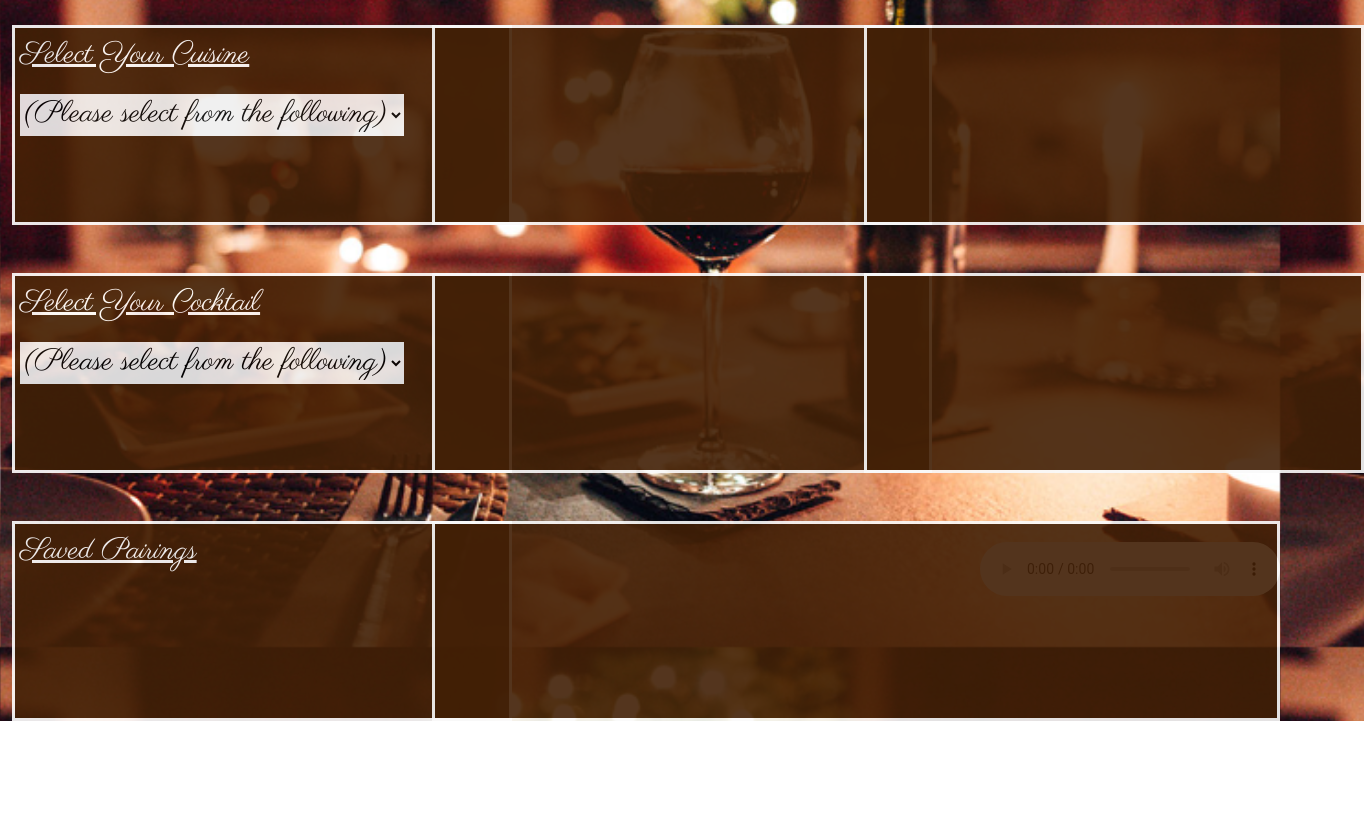
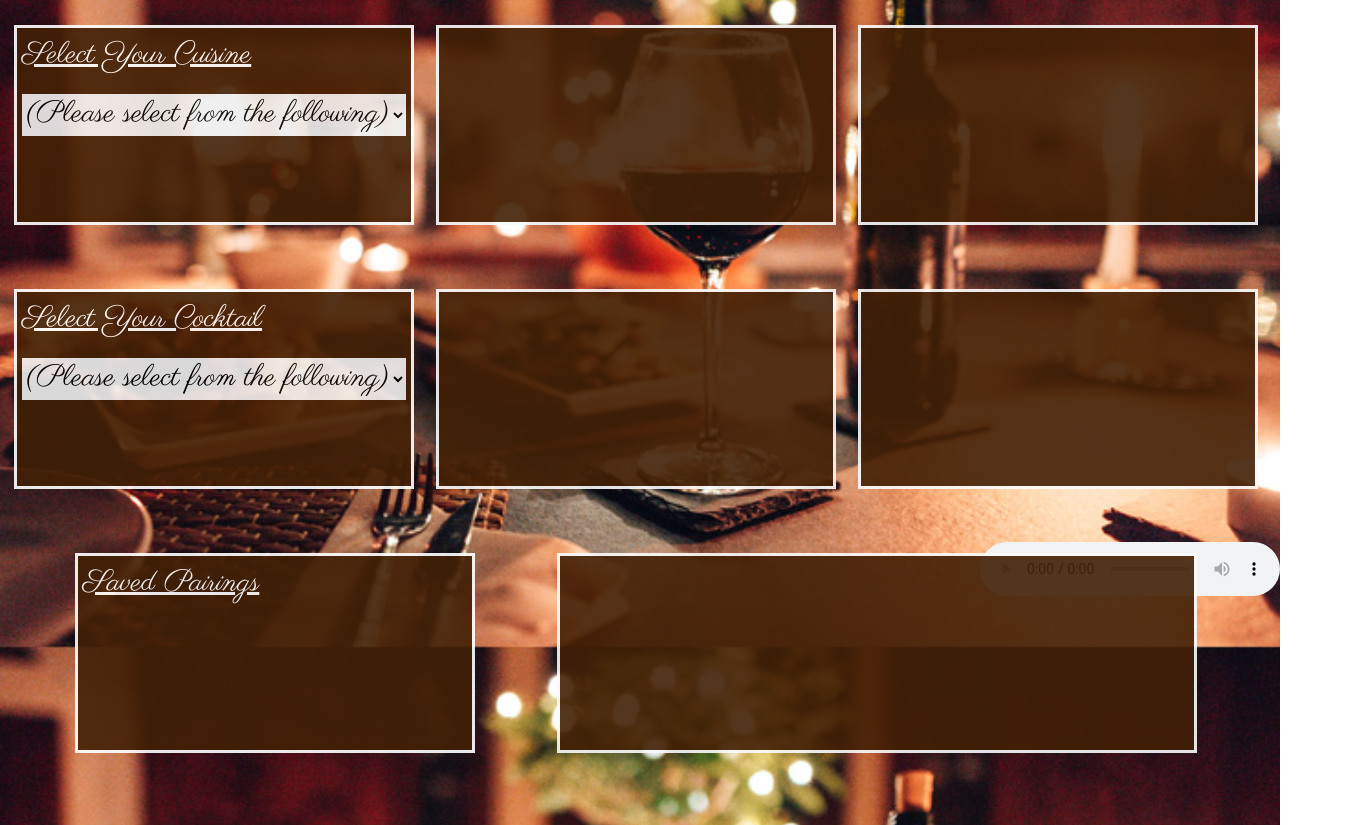
Before and after one commit to JenWariner19/dinner-date-planner, a plain HTML site: page index.html in a window 1280 px wide. Shown: the part 204-1029 px from the top of the page, 1364 px wide, since content can reach past the window. Before the commit the page ends 925 px from the top, so only its background shows below. Drawn offline with nearby package versions, Linux system fonts and the light colour scheme; a web font is replaced by a local one.

Commit message:
updated structure of boxes

```diff
--- a/assets/css/style.css
+++ b/assets/css/style.css
@@ -31,17 +31,30 @@ body {
     background-color: #422006;
     padding: 5px;
     font-size: 30px;
-    display: flex;
-    width: 500px;
+    width:400px;
     height: 200px;
+    margin-right: 20px;
 }
 
 /* boxes for content.. Just need to be positioned */
  section {
     opacity: 0.9;
     font-size: 30px;
-    width: 500px;
+    margin-right: 20px;
+    width:400px;
     height: 200px;
     border: 3px solid #fafafa;
     background-color: #422006;
     }
+
+    @media screen and (max-width: 992px) {
+        section .select-box {
+          width: 50%;
+        }
+      }
+
+      @media screen and (max-width: 768px) {
+        section .select-box {
+          width: 25%;
+        }
+      }
--- a/index.html
+++ b/index.html
@@ -1,5 +1,6 @@
 <!DOCTYPE html>
 <html lang="en">
+
 <head>
     <meta charset="UTF-8">
     <meta http-equiv="X-UA-Compatible" content="IE=edge">
@@ -8,24 +9,26 @@
     <script src="https://cdn.tailwindcss.com"></script>
     <link rel="preconnect" href="https://fonts.googleapis.com">
     <link rel="preconnect" href="https://fonts.gstatic.com" crossorigin>
-    <link href="https://fonts.googleapis.com/css2?family=Euphoria+Script&family=Parisienne&display=swap" rel="stylesheet">
+    <link href="https://fonts.googleapis.com/css2?family=Euphoria+Script&family=Parisienne&display=swap"
+        rel="stylesheet">
     <link rel="stylesheet" href="./assets/css/style.css">
     <script src="https://code.jquery.com/jquery-3.5.1.min.js"
         integrity="sha256-9/aliU8dGd2tb6OSsuzixeV4y/faTqgFtohetphbbj0=" crossorigin="anonymous"></script>
 </head>
-<body class= "background" style="background-image: url('./assets/images/date\ night\ image.png');">
+
+<body class="background" style="background-image: url('./assets/images/date\ night\ image.png');">
     <audio loop controls class="fixed bottom-0 right-0">
         <source src="./assets/music/midnight-voices-full.wav" type="audio/mpeg">
         Your browser does not support the audio element.
     </audio>
     <div id="heading" class="mb-8">
         <h1 class="font-medium">Dinner Date Planner</h1>
-        <h2 id="small-head" class="font-medium">Make a Memorable  Impression</h2>
+        <h2 id="small-head" class="font-medium">Make a Memorable Impression</h2>
     </div>
 
-        <div class="grid grid-cols-3 gap-4">
-        <div class="container mb-8 ml-3">
-             <div class="select-box">
+    <div class="flex flex-wrap flex-row justify-evenly mb-8">
+        <div class="mb-8 ml-3">
+            <div class="basis-1/4 select-box">
                 <div class="options-container">
                     <label class="underline" for="cuisine">Select Your Cuisine</label>
                     <br>
@@ -41,16 +44,19 @@
             </div>
         </div>
 
-         <section id="list_of_meals">
+
+        <section class="mb-8" id="list_of_meals">
             <ul id="mealsList"></ul>
         </section>
 
-        <section id="chosen-meal">
+        <section class="mb-8" id="chosen-meal">
 
         </section>
+    </div>
 
-        <div class="container mb-8 ml-3">
-            <div class="select-box">
+    <div class="flex flex-row flex-wrap justify-evenly mb-8">
+        <div class="mb-8 ml-3">
+            <div class="basis-1/4 select-box">
                 <div class="options-container">
                     <label class="underline" for="cocktail">Select Your Cocktail</label>
                     <br>
@@ -63,25 +69,28 @@
             </div>
         </div>
 
-        <section id="list_of_cocktails">
+        <section class="mb-8" id="list_of_cocktails">
             <ul id="drinksList"></ul>
         </section>
 
-        <section id="chosen-drink">
+        <section class="mb-8" id="chosen-drink">
 
         </section>
+    </div>
 
-        <section class="ml-3 select-box" id="saved_pairings">
+    <div class="flex flex-row flex-wrap justify-evenly mb-10">
+        <section class="mb-8 ml-3 select-box" id="saved_pairings">
             <label class="underline">Saved Pairings</label>
             <p>
             </p>
         </section>
 
-        <section class="col-span-2 w-full" id="meal-drink">
+        <section class="basis-1/2 mb-8" id="meal-drink">
 
         </section>
     </div>
-    </div>
+
     <script src="./assets/js/script.js"></script>
 </body>
+
 </html>
```
Lines whose indentation alone changed are shown as unchanged.
